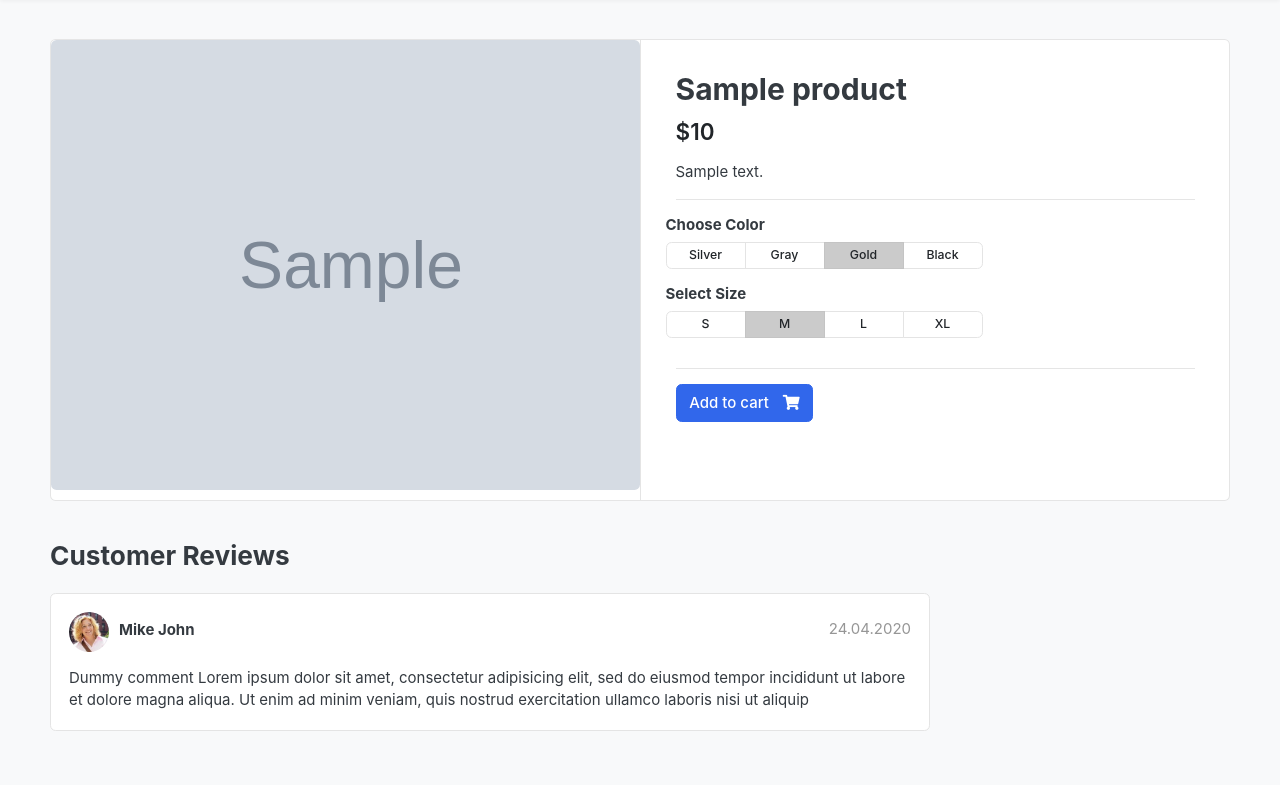
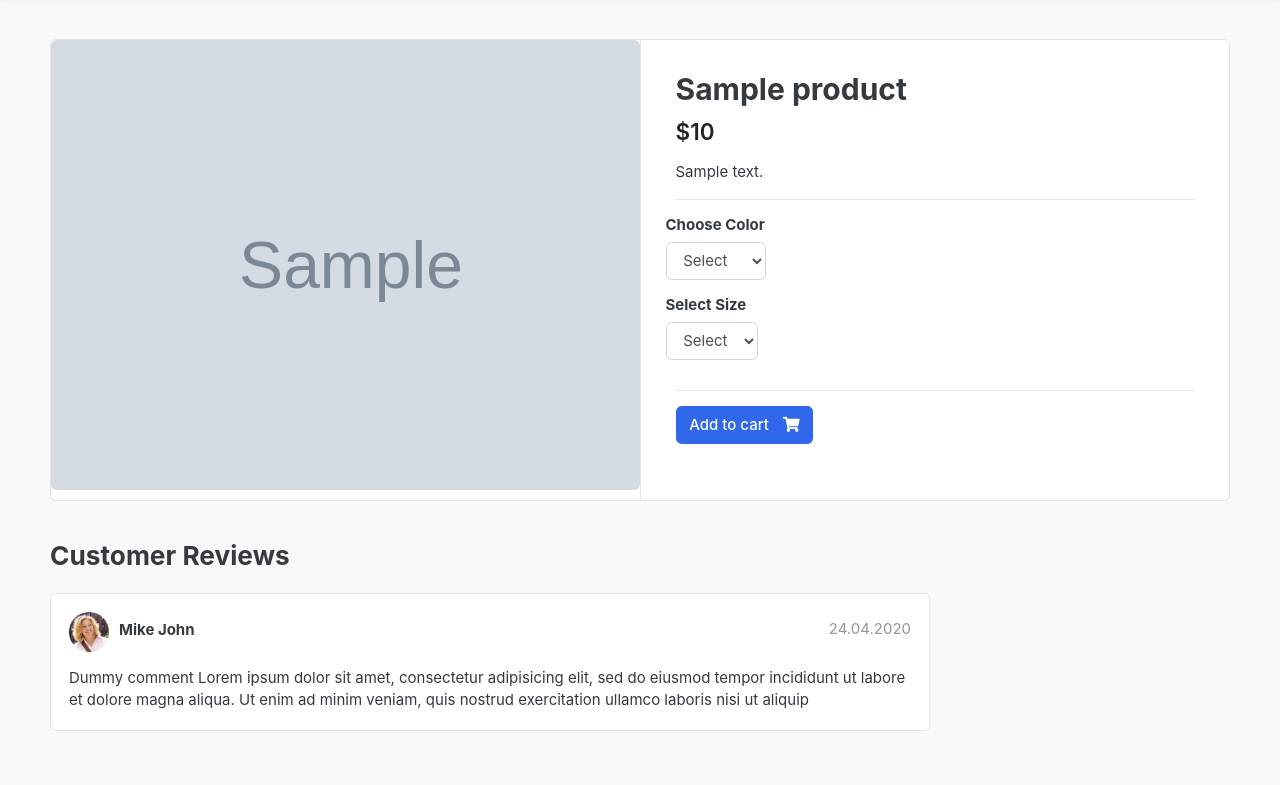
Before and after one commit to Ajay998/ecommerce-kart, a Django app: a page that uses VeloraKart/templates/store/product_detail.html in a window 1280 px wide. Shown: the part 113-898 px from the top of the page. Run offline with Django 5.2, Linux system fonts and the light colour scheme; tables that the repository leaves empty hold one stand-in row (values such as "Sample post"); grey boxes marked "Sample" are stand-in pictures; some libraries are stand-ins or nearby versions; some web fonts are replaced.

Commit message:
Add cart and product variation functionality with admin registration, model updates, and template enhancements

```diff
--- a/VeloraKart/cart/models.py
+++ b/VeloraKart/cart/models.py
@@ -1,6 +1,7 @@
 from django.db import models
 from store.models import Product
 from accounts.models import Account
+from store.models import Variation
 # Create your models here.
 class Cart(models.Model):
     cart_id = models.CharField(max_length=250, blank=True)
@@ -12,6 +13,7 @@
 class CartItem(models.Model):
     user = models.ForeignKey(Account, on_delete=models.CASCADE, null=True)
     product = models.ForeignKey(Product, on_delete=models.CASCADE)
+    variations = models.ManyToManyField(Variation, blank=True)
     cart = models.ForeignKey(Cart, on_delete=models.CASCADE)
     quantity = models.IntegerField()
     is_active = models.BooleanField(default=True)
--- a/VeloraKart/cart/views.py
+++ b/VeloraKart/cart/views.py
@@ -1,6 +1,6 @@
 from django.shortcuts import render, redirect, get_object_or_404
 from .models import Cart, CartItem
-from store.models import Product
+from store.models import Product, Variation
 # Create your views here.
 
 def _cart_id(request):
@@ -11,6 +11,17 @@
 
 def add_to_cart(request,product_id):
     product = Product.objects.get(id=product_id)
+    product_variation = []
+    if request.method == 'POST':
+            for item in request.POST:
+                key = item
+                value = request.POST[key]
+                try:
+                    variation = Variation.objects.get(product=product, variation_category__iexact=key, variation_value__iexact=value)
+                    product_variation.append(variation)
+                except:
+                    pass
+
 
     try:
         cart = Cart.objects.get(cart_id=_cart_id(request))
@@ -22,6 +33,10 @@
 
     try:
         cart_item = CartItem.objects.get(product=product, cart=cart)
+        if len(product_variation) > 0:
+            cart_item.variations.clear()
+            for item in product_variation:
+                cart_item.variations.add(item)
         cart_item.quantity += 1
         cart_item.save()
     except CartItem.DoesNotExist:
@@ -30,6 +45,10 @@
             quantity=1,
             cart=cart
         )
+        if len(product_variation) > 0:
+            cart_item.variations.clear()
+            for item in product_variation:
+                cart_item.variations.add(item)
         cart_item.save()
 
     return redirect('cart')
--- a/VeloraKart/store/models.py
+++ b/VeloraKart/store/models.py
@@ -24,3 +24,27 @@
 
     def __str__(self):
         return self.product_name
+
+variation_category_choice = (
+    ('color', 'color'),
+    ('size', 'size'),
+)
+
+class VariationManager(models.Manager):
+    def colors(self):
+        return super(VariationManager, self).filter(variation_category='color', is_active=True)
+
+    def sizes(self):
+        return super(VariationManager, self).filter(variation_category='size', is_active=True)
+
+class Variation(models.Model):
+    product = models.ForeignKey(Product, on_delete=models.CASCADE)
+    variation_category = models.CharField(max_length=100, choices=variation_category_choice)
+    variation_value     = models.CharField(max_length=100)
+    is_active           = models.BooleanField(default=True)
+    created_date        = models.DateTimeField(auto_now=True)
+
+    objects = VariationManager()
+
+    def __str__(self):
+        return self.variation_value
--- a/VeloraKart/templates/store/product_detail.html
+++ b/VeloraKart/templates/store/product_detail.html
@@ -16,6 +16,8 @@
 </article> <!-- gallery-wrap .end// -->
 		</aside>
 		<main class="col-md-6 border-left">
+		<form action="{% url 'add_cart' single_product.id %}" method="POST">
+			{% csrf_token %}
 			<article class="content-body">
 
 			<h2 class="title">{{ single_product.product_name }}</h2>
@@ -31,51 +33,30 @@
 				<div class="row">
 					<div class="item-option-select">
 						<h6>Choose Color</h6>
-			<div class="btn-group btn-group-sm btn-group-toggle" data-toggle="buttons">
-			  <label class="btn btn-light">
-			    <input type="radio" name="radio_color"> Silver
-			  </label>
-			  <label class="btn btn-light">
-			    <input type="radio" name="radio_color" > Gray
-			  </label>
-			  <label class="btn btn-light active">
-			    <input type="radio" name="radio_color checked"> Gold
-			  </label>
-			  <label class="btn btn-light">
-			    <input type="radio" name="radio_color"> Black
-			  </label>
-			</div>
+						 <select name="color" class="form-control" required>
+							<option value="" disabled selected>Select</option>
+							{% for i in single_product.variation_set.colors %}
+								<option value="{{ i.variation_value | lower }}">{{ i.variation_value | capfirst }}</option>
+							{% endfor %}
+						</select>
 					</div>
 				</div> <!-- row.// -->
 				<div class="row">
 					<div class="item-option-select">
 						<h6>Select Size</h6>
-			<div class="btn-group btn-group-sm btn-group-toggle" data-toggle="buttons">
-			  <label class="btn btn-light">
-			    <input type="radio" name="radio_color"> S
-			  </label>
-			  <label class="btn btn-light active">
-			    <input type="radio" name="radio_color" checked> M
-			  </label>
-			  <label class="btn btn-light">
-			    <input type="radio" name="radio_color"> L
-			  </label>
-			  <label class="btn btn-light">
-			    <input type="radio" name="radio_color"> XL
-			  </label>
-			</div>
+						 <select name="size" class="form-control" required>
+							<option value="" disabled selected>Select</option>
+							{% for i in single_product.variation_set.sizes %}
+								<option value="{{ i.variation_value | lower }}">{{ i.variation_value | capfirst }}</option>
+							{% endfor %}
+						</select>
 					</div>
 				</div> <!-- row.// -->
 				<hr>
 				{% if single_product.stock <= 0 %}
 					<h5 class="text-danger">Out of Stock</h5>
 					{% else %}
-			{% if in_cart %}
-				<a href="#" class="btn  btn-success"> <span class="text">Added to cart</span> <i class="fas fa-check"></i>  </a>
-				<a href="{% url 'cart' %}" class="btn  btn-primary"> <span class="text">Go to cart</span> <i class="fas fa-shopping-cart"></i>  </a>
-			{% else %}
-				<a href="{% url 'add_cart' single_product.id %}" class="btn  btn-primary"> <span class="text">Add to cart</span> <i class="fas fa-shopping-cart"></i>  </a>
-			{% endif %}
+						<button type="submit" class="btn  btn-primary"> <span class="text">Add to cart</span> <i class="fas fa-shopping-cart"></i>  </button>
 				{% endif %}
 			</article> <!-- product-info-aside .// -->
 		</main> <!-- col.// -->
```
Also changed, not shown: VeloraKart/cart/admin.py (+9 -2 lines), VeloraKart/store/admin.py (+8 -2 lines), VeloraKart/templates/cart/cart.html (+7 -1 lines), VeloraKart/cart/migrations/0003_cartitem_variations.py (added), VeloraKart/store/migrations/0002_variation.py (added). Lines whose indentation alone changed are shown as unchanged.
